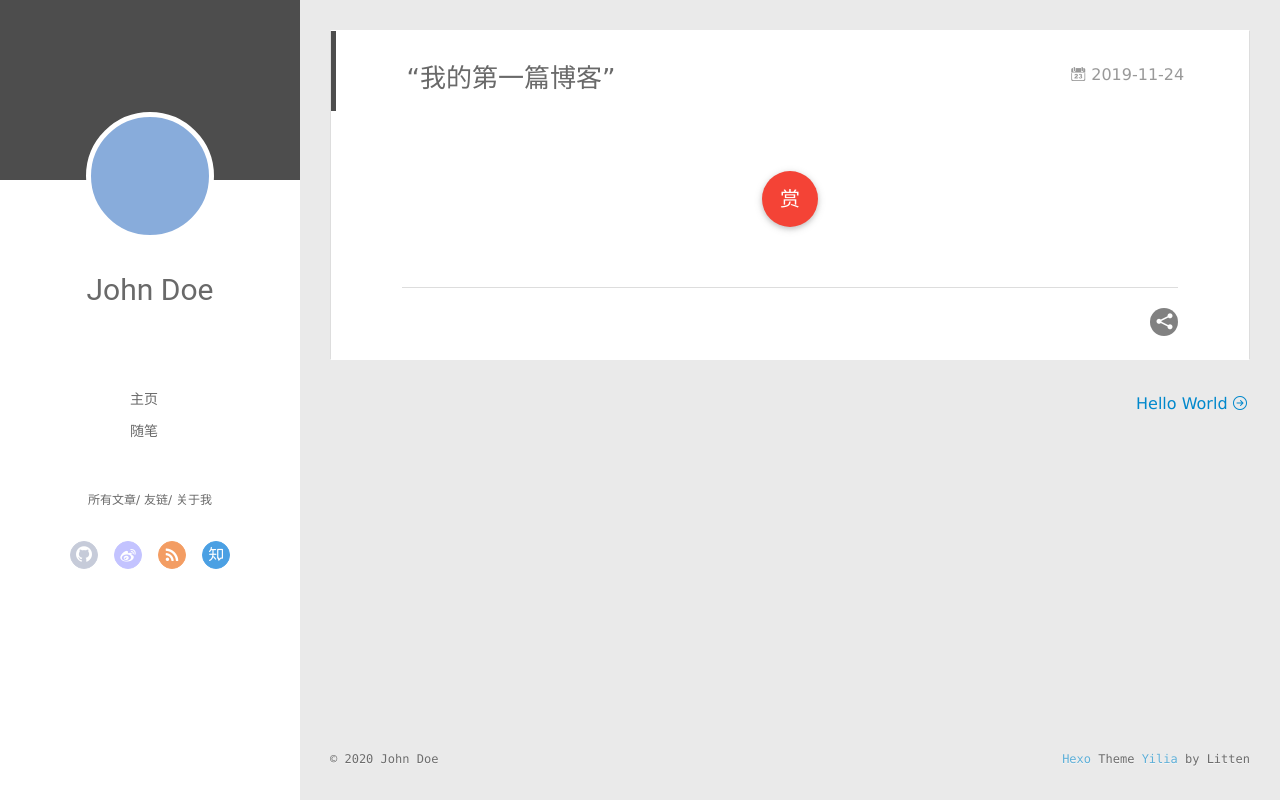
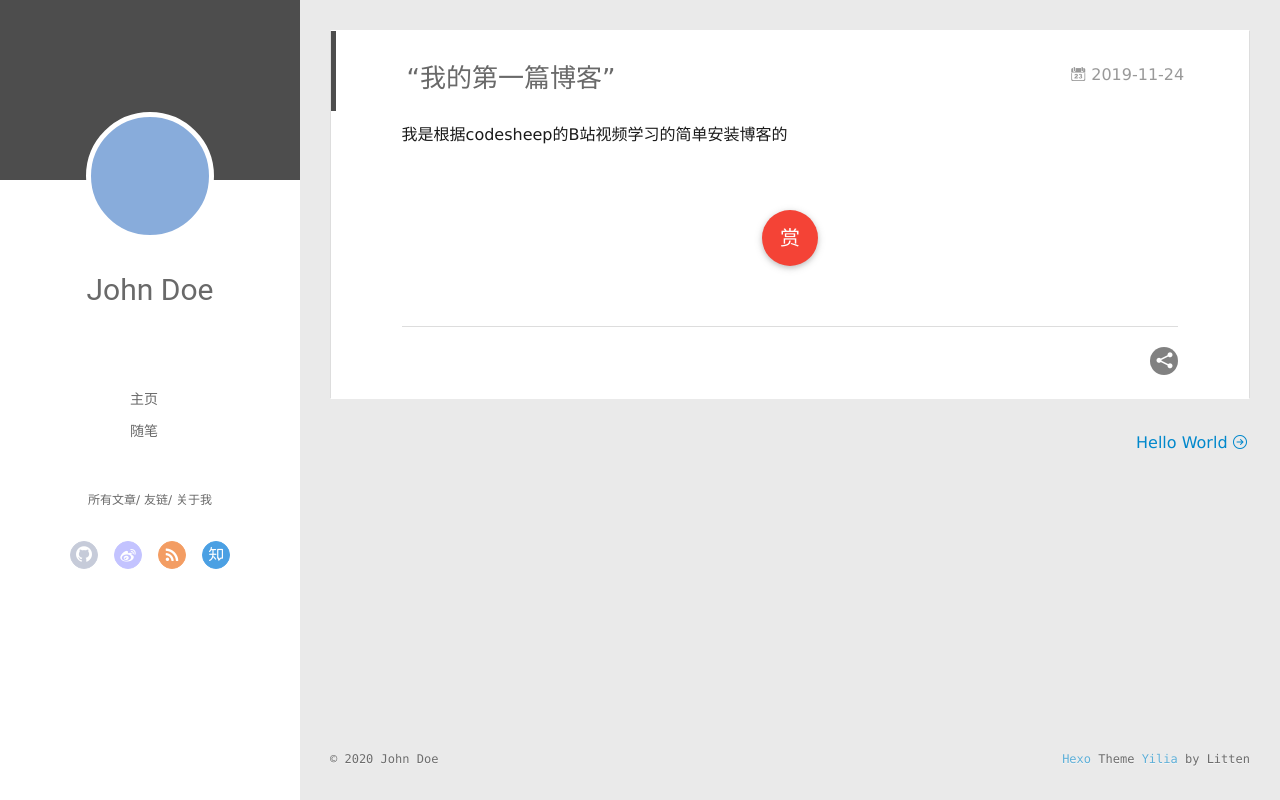
Before and after one commit to chenyapingcyp/chenyapingcpy.github.io, a plain HTML site: page 2019/11/24/“我的第一篇博客”/index.html in a window 1280 px wide. Drawn offline with Linux system fonts and the light colour scheme; no server answers.

Commit message:
Site updated: 2020-03-05 13:36:27

```diff
--- a/2019/11/24/“我的第一篇博客”/index.html
+++ b/2019/11/24/“我的第一篇博客”/index.html
@@ -8,12 +8,14 @@
   <link rel="dns-prefetch" href="http://yoursite.com">
   <title>“我的第一篇博客” | Hexo</title>
   <meta name="viewport" content="width=device-width, initial-scale=1, maximum-scale=1">
-  <meta property="og:type" content="article">
+  <meta name="description" content="我是根据codesheep的B站视频学习的简单安装博客的">
+<meta property="og:type" content="article">
 <meta property="og:title" content="“我的第一篇博客”">
 <meta property="og:url" content="http:&#x2F;&#x2F;yoursite.com&#x2F;2019&#x2F;11&#x2F;24&#x2F;%E2%80%9C%E6%88%91%E7%9A%84%E7%AC%AC%E4%B8%80%E7%AF%87%E5%8D%9A%E5%AE%A2%E2%80%9D&#x2F;index.html">
 <meta property="og:site_name" content="Hexo">
+<meta property="og:description" content="我是根据codesheep的B站视频学习的简单安装博客的">
 <meta property="og:locale" content="en">
-<meta property="og:updated_time" content="2019-11-24T06:52:59.074Z">
+<meta property="og:updated_time" content="2020-03-05T05:22:21.272Z">
 <meta name="twitter:card" content="summary">
 
     <link rel="alternative" href="/atom.xml" title="Hexo" type="application/atom+xml">
@@ -170,6 +172,7 @@
 
     <div class="article-entry" itemprop="articleBody">
 
+        <p>我是根据codesheep的B站视频学习的简单安装博客的</p>
 
 
 
```
Also changed, not shown: index.html (+1 -0 lines).
